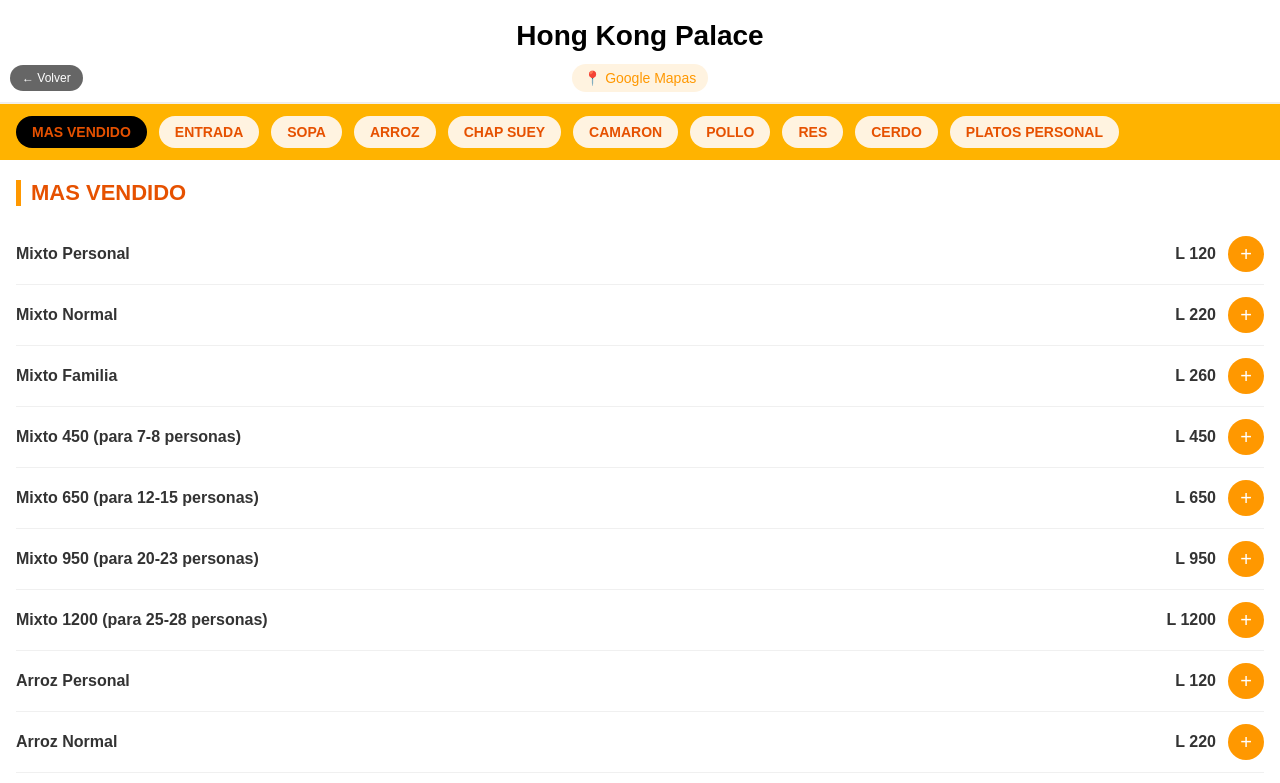
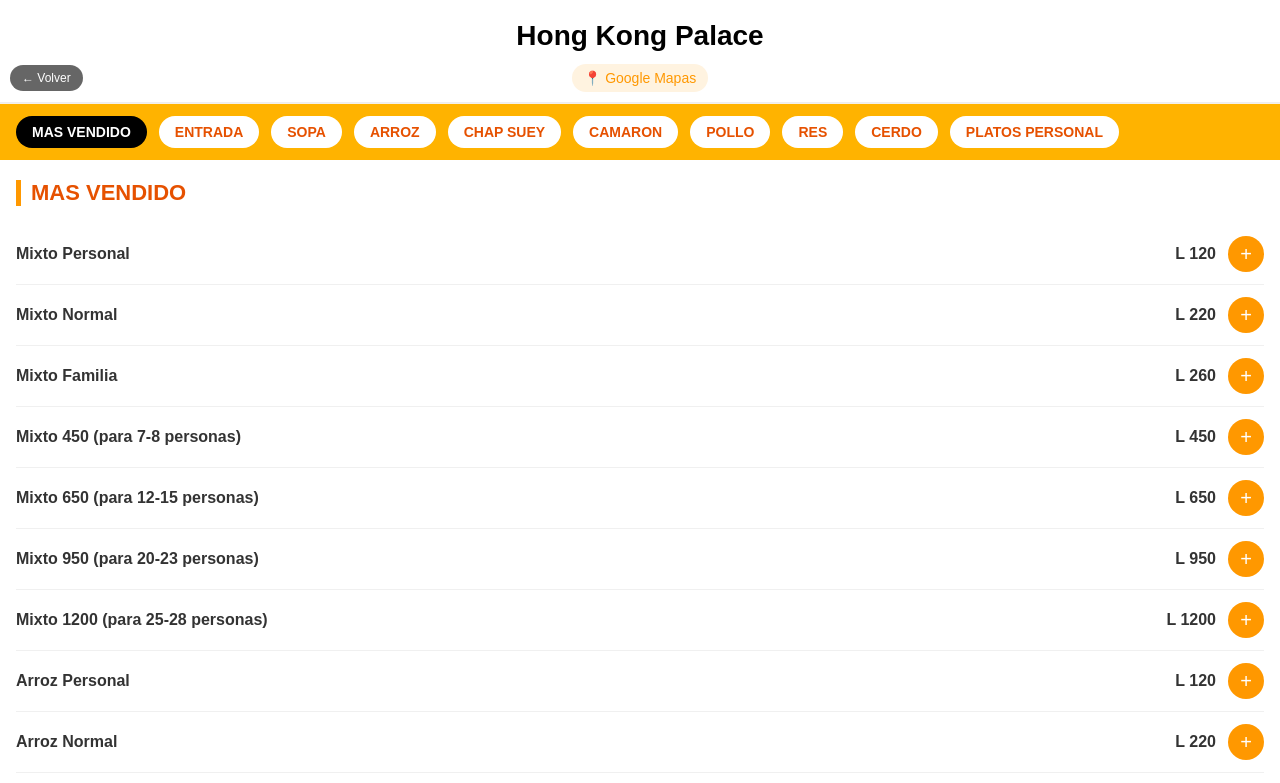
Before and after one commit to jackma0625/hnmenu, a React (Vite) app: page /restaurant/2 in a window 1280 px wide. Shown: the top 783 px of the page. Built offline with nearby package versions, Linux system fonts and the light colour scheme.

Commit message:
改按钮颜色

```diff
--- a/src/components/restaurant/PremiumMenu.jsx
+++ b/src/components/restaurant/PremiumMenu.jsx
@@ -64,8 +64,8 @@
             onClick={() => setActiveCategory(section.category)}
             style={{
               border: 'none',
-              background: activeCategory === section.category ? '#000000' : '#fff3e0',  // 选中白色，未选中浅橙
-              color: activeCategory === section.category ? '#e65100' : '#e65100',  // 深橙色文字
+              background: activeCategory === section.category ? '#000000' : '#ffffff',  // 选中白色，未选中浅橙
+              color: activeCategory === section.category ? '#ffffff' : '#e65100',  // 深橙色文字
               padding: '8px 16px',
               borderRadius: '999px',
               whiteSpace: 'nowrap',
```
